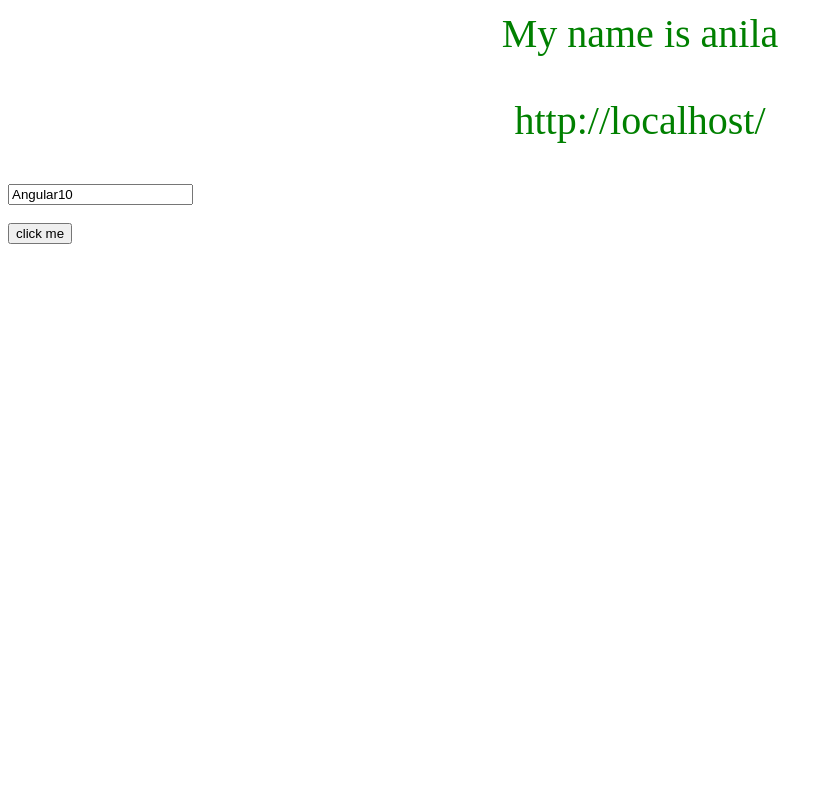
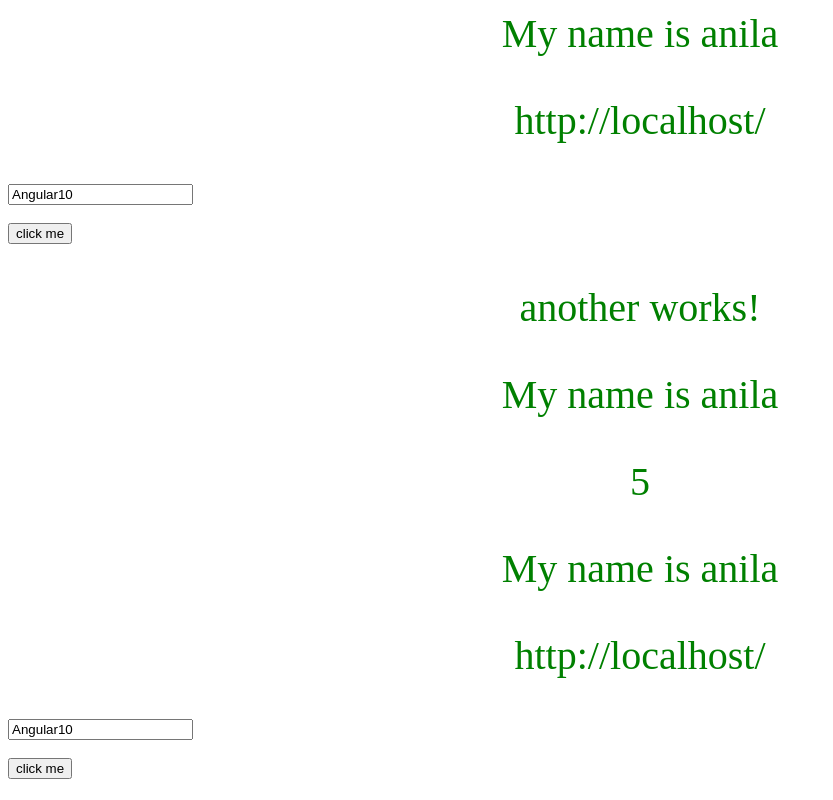
Before and after one commit to anila-aribandi/anila, an Angular app: page / in a window 1280 px wide. Shown: the part 1393-2193 px from the top of the page, without its empty margins (0-833 px from the left). Before the commit the page ends 1658 px from the top, so only its background shows below. Built offline with nearby package versions, Linux system fonts and the light colour scheme.

Commit message:
first commit

```diff
--- /dev/null
+++ b/src/app/another/another.component.css
@@ -0,0 +1,5 @@
+p{
+    text-align:center;
+    font-size: 40px;
+    color:green;
+  }
--- /dev/null
+++ b/src/app/another/another.component.html
@@ -0,0 +1,12 @@
+<p>another works!</p>
+<p>
+    My name is {{name}}
+  </p>
+  <p>
+   {{name.length}}
+  </p>
+  <p> {{username()}}</p>
+  <p> {{angularappUrl}}</p>
+  <input type="text" value="Angular10"><br><br>
+  <button (click)="onclick()" type="button"> click me </button>
+  <h1> {{greetings}} </h1>
--- /dev/null
+++ b/src/app/another/another.component.ts
@@ -0,0 +1,25 @@
+import { Component, OnInit } from '@angular/core';
+
+@Component({
+  selector: 'app-another',
+  templateUrl: './another.component.html',
+  styleUrls: ['./another.component.css']
+})
+export class AnotherComponent implements OnInit
+{
+  public name="anila";
+  public angularappUrl = window.location.href;
+  public greetings = "";
+
+  constructor() { }
+
+  ngOnInit(): void {
+  }
+  username(){
+    return "My name is "+this.name;
+}
+onclick(){
+  this.greetings="angular practice";
+}
+
+}
--- a/src/app/app.component.html
+++ b/src/app/app.component.html
@@ -100,3 +100,4 @@ we can change the size of the heading by using style attribute using css font-si
 <app-practice></app-practice>
 <app-htmlpractice></app-htmlpractice>
 <app-new></app-new>
+<app-another></app-another>
--- a/src/app/app.module.ts
+++ b/src/app/app.module.ts
@@ -7,6 +7,7 @@ import { HtmlpracticeComponent } from './htmlpractice/htmlpractice.component';
 import { PracticeComponent } from './practice/practice.component';
 import { AnotherpracticeComponent } from './anotherpractice/anotherpractice.component';
 import { NewComponent } from './new/new.component';
+import { AnotherComponent } from './another/another.component';
 
 @NgModule({
   declarations: [
@@ -15,6 +16,7 @@ import { NewComponent } from './new/new.component';
     PracticeComponent,
     AnotherpracticeComponent,
     NewComponent,
+    AnotherComponent,
   ],
   imports: [
     BrowserModule,
```
Also changed, not shown: 1 other file (tests, documents, lock files or other folders).
